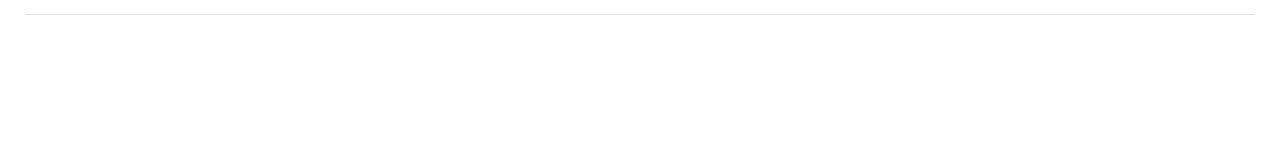
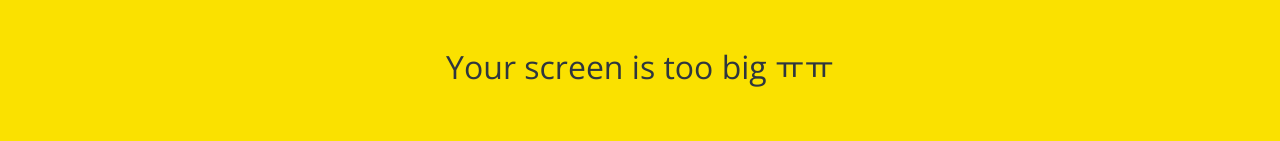
Before and after one commit to choi3049/kokoa-clone-2021, a plain HTML site: page settings.html in a window 1280 px wide. Shown: the part 333-474 px from the top of the page. Drawn offline with nearby package versions, Linux system fonts and the light colour scheme.

Commit message:
No Mobile Media Query

```diff
--- /dev/null
+++ b/css/components/no-mobile.css
@@ -0,0 +1,18 @@
+#no-mobile {
+  position: absolute;
+  z-index: 99;
+  height: 100vh;
+  background-color: var(--yellow);
+  width: 100vw;
+  display: flex;
+  justify-content: center;
+  align-items: center;
+  font-size: 32px;
+  top: 0;
+}
+
+@media screen and (max-width: 600px) {
+  #no-mobile {
+    display: none;
+  }
+}
--- a/css/styles.css
+++ b/css/styles.css
@@ -10,6 +10,7 @@
 @import "components/badge.css";
 @import "components/icon-row.css";
 @import "components/alt-screen-header.css";
+@import "components/no-mobile.css";
 /* Screens */
 @import "screens/login.css";
 @import "screens/friends.css";
--- a/settings.html
+++ b/settings.html
@@ -86,6 +86,14 @@
       </ul>
     </nav>
 
+    <div id="no-mobile">
+      <span>Your screen is too big ㅠㅠ</span>
+    </div>
+
+    <div id="no-mobile">
+      <span>Your screen is too big ㅠㅠ</span>
+    </div>
+
     <script
       src="https://kit.fontawesome.com/6478f529f2.js"
       crossorigin="anonymous"
```
Also changed, not shown: chat.html (+4 -0 lines), chats.html (+4 -0 lines), find.html (+4 -0 lines), friends.html (+4 -0 lines), index.html (+4 -0 lines), more.html (+4 -0 lines).
